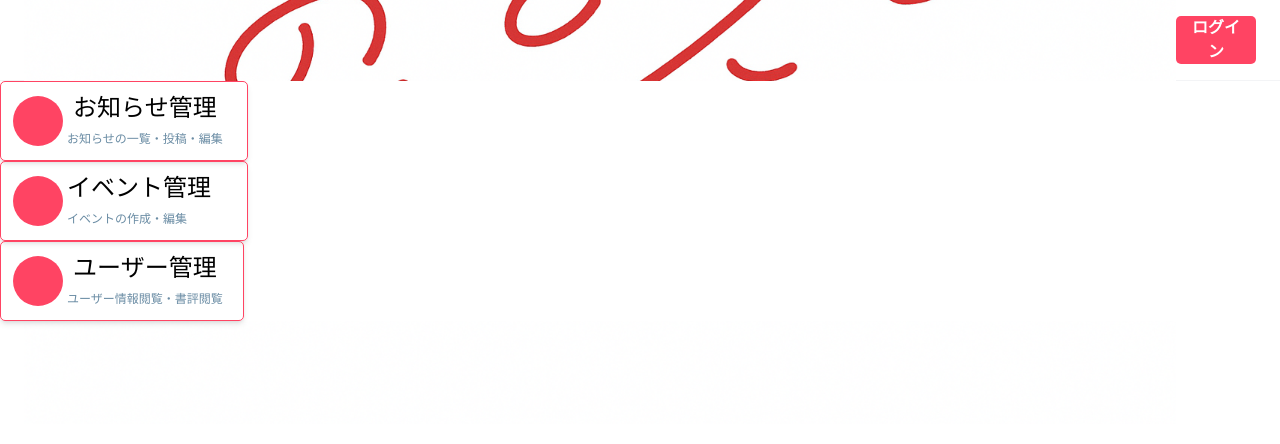
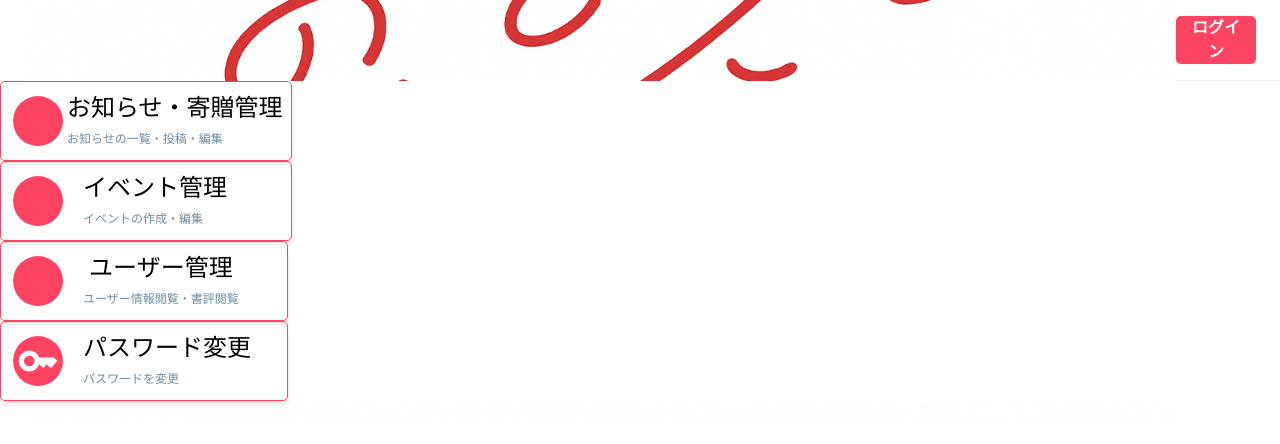
Before and after one commit to PlasticPlactice/graduationwork-group-elephant, a Next.js app: page /admin/home in a window 1280 px wide. Shown: the top 444 px of the page. Built offline with nearby package versions, Linux system fonts and the light colour scheme; some icons are missing.

Commit message:
パスワード変更デザイン作成&管理系デザイン修正

```diff
--- a/app/(admin)/admin/home/page.tsx
+++ b/app/(admin)/admin/home/page.tsx
@@ -7,9 +7,9 @@ export default function Page() {
             {/* todo:枠に丸み */}
             {/* todo:枠に影 */}
 
-            {/* お知らせ管理 */}
+            {/* お知らせ・寄贈管理 */}
             <div style={{ border: "1px solid var(--color-main)", borderRadius: "var(--control-radius)" }}
-                className='flex w-max p-2 pr-6 shadow-md'>
+                className='flex w-max p-2 shadow-md'>
                 <div className='w-auto mx-1 flex justify-center items-center'>
                     <Icon icon="mdi:megaphone" width="50" height="50"
                         style={{ backgroundColor: "var(--color-main)", color: "var(--color-bg)" }}
@@ -17,7 +17,7 @@ export default function Page() {
                 </div>
                 <div>
                     <h2 className='text-center mb-1'
-                        style={{ fontSize: "var(--font-size-h1)" }}>お知らせ管理</h2>
+                        style={{ fontSize: "var(--font-size-h1)" }}>お知らせ・寄贈管理</h2>
                     <p style={{ color: "var(--color-input-bg)", fontSize: "var(--font-size-small)" }}
                     className='mb-1'>お知らせの一覧・投稿・編集</p>
                 </div>
@@ -25,13 +25,13 @@ export default function Page() {
 
             {/* イベント管理 */}
             <div style={{ border: "1px solid var(--color-main)", borderRadius: "var(--control-radius)" }}
-                className='flex w-max p-2 pr-9 shadow-md'>
+                className='flex w-max py-2 pl-2 shadow-md'>
                 <div className='w-auto mx-1 flex justify-center items-center'>
                     <Icon icon="mdi:calendar" width="50" height="50"
                         style={{ backgroundColor: "var(--color-main)", color: "var(--color-bg)" }}
                         className='rounded-full p-1' />
                 </div>
-                <div>
+                <div className='ml-4 mr-16'>
                     <h2 className='text-center mb-1'
                         style={{ fontSize: "var(--font-size-h1)" }}>イベント管理</h2>
                     <p style={{ color: "var(--color-input-bg)", fontSize: "var(--font-size-small)" }}
@@ -41,17 +41,33 @@ export default function Page() {
 
             {/* ユーザー管理 */}
             <div style={{ border: "1px solid var(--color-main)", borderRadius: "var(--control-radius)" }}
-                className='flex w-max p-2 pr-5 shadow-md'>
+                className='flex w-max py-2 pl-2 pr-5 shadow-md'>
                 <div className='w-auto mx-1 flex justify-center items-center'>
                     <Icon icon="mdi:people" width="50" height="50"
                         style={{ backgroundColor: "var(--color-main)", color: "var(--color-bg)" }}
                         className='rounded-full p-1' />
                 </div>
-                <div>
+                <div className='ml-4 mr-7'>
                     <h2 className='text-center mb-1'
                         style={{ fontSize: "var(--font-size-h1)" }}>ユーザー管理</h2>
                     <p style={{ color: "var(--color-input-bg)", fontSize: "var(--font-size-small)" }}
                     className='mb-1'>ユーザー情報閲覧・書評閲覧</p>
+                </div>
+            </div>
+
+            {/* パスワード変更 */}
+            <div style={{ border: "1px solid var(--color-main)", borderRadius: "var(--control-radius)" }}
+                className='flex w-max py-2 pl-2 pr-5 shadow-md'>
+                <div className='w-auto mx-1 flex justify-center items-center'>
+                    <Icon icon="material-symbols:key" width="50" height="50"
+                        style={{ backgroundColor: "var(--color-main)", color: "var(--color-bg)" }}
+                        className='rounded-full p-1' />
+                </div>
+                <div className='ml-4 mr-4'>
+                    <h2 className='text-center mb-1'
+                        style={{ fontSize: "var(--font-size-h1)" }}>パスワード変更</h2>
+                    <p style={{ color: "var(--color-input-bg)", fontSize: "var(--font-size-small)" }}
+                    className='mb-1'>パスワードを変更</p>
                 </div>
             </div>
 
```
